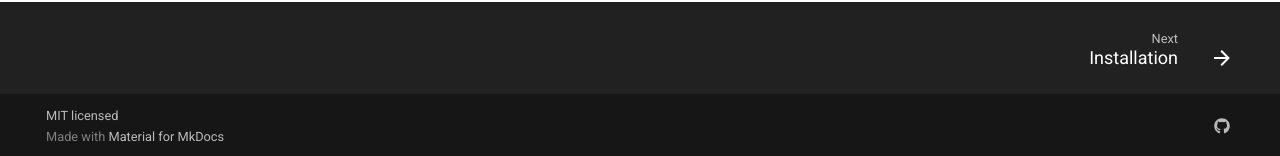
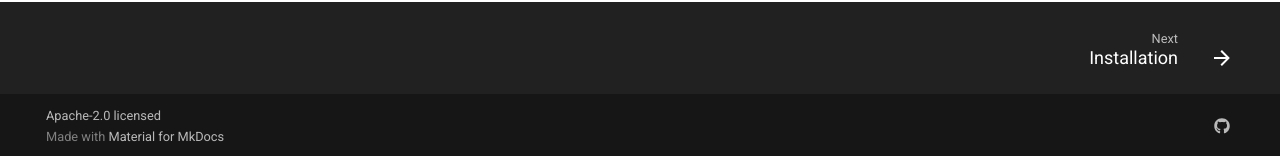
Before and after one commit to aesir-oss/pixi-sbom, an MkDocs documentation site: the page built from docs/index.md, in a window 1280 px wide and 1396 px high. Shown: the part 1237-1393 px from the top of the window. Built offline with MkDocs 1.6.1 and Material for MkDocs 9.7.7, drawn with Linux system fonts in a browser that asks for light colours; comment, search, counter and statistics services are not loaded; the version menu is left out.

Commit message:
docs: the site footer says Apache-2.0, which is what the project is (#258)
Closes #257.

`mkdocs.yml` set the footer to "MIT licensed" while LICENSE, Cargo.toml and
the README badge all say Apache-2.0, so the published site told every
visitor the wrong terms.

Not a cosmetic difference: Apache-2.0 §3 carries an express patent grant and
MIT does not, so anyone who took the footer at its word concluded the
opposite of what they had actually been given.


Claude-Session: https://claude.ai/code/session_01WCSL7mYk3kx1zpjZipKBnE

Co-authored-by: Claude Opus 5 (1M context) <noreply@anthropic.com>

```diff
--- a/mkdocs.yml
+++ b/mkdocs.yml
@@ -4,7 +4,7 @@ site_url: https://millsks.github.io/pixi-sbom/
 repo_url: https://github.com/millsks/pixi-sbom
 repo_name: millsks/pixi-sbom
 edit_uri: edit/main/docs/
-copyright: MIT licensed
+copyright: Apache-2.0 licensed
 
 docs_dir: docs
 # These live under docs/ for the strict build's sake; none of them is a page.
```
